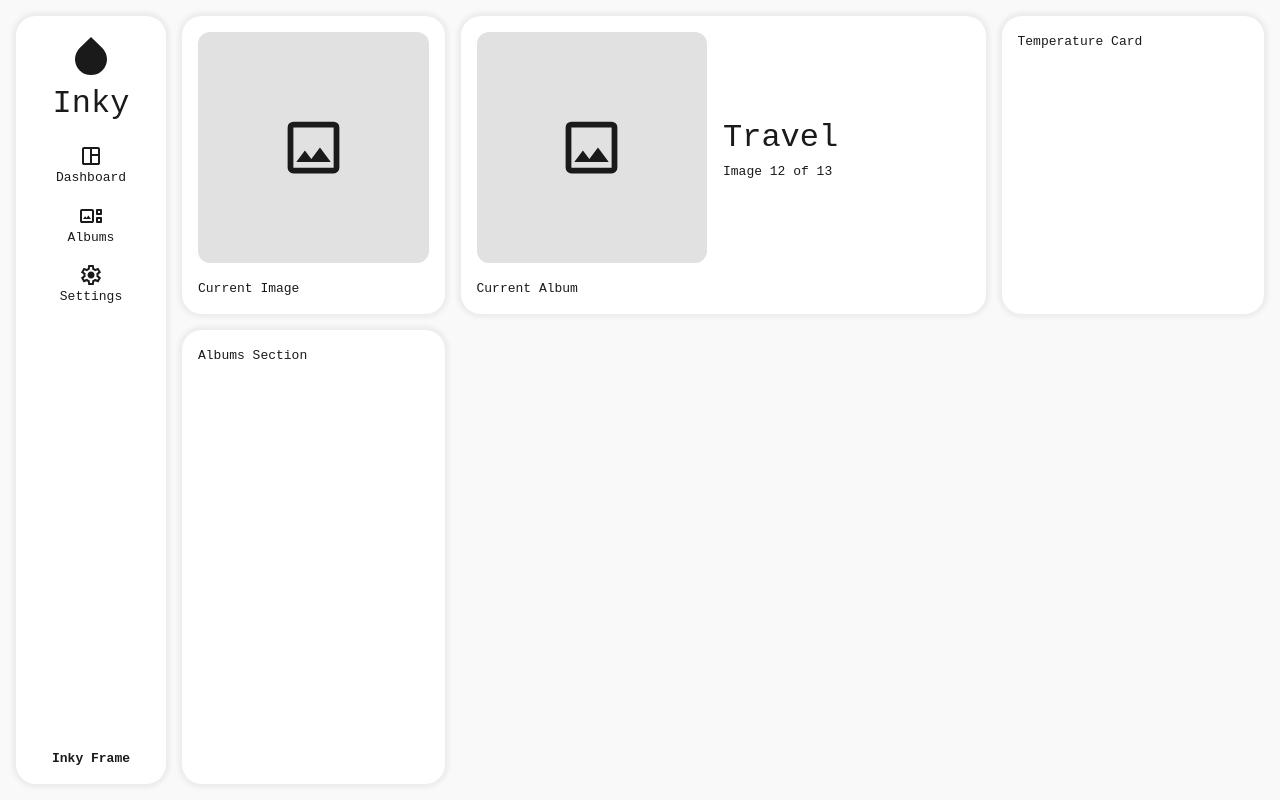
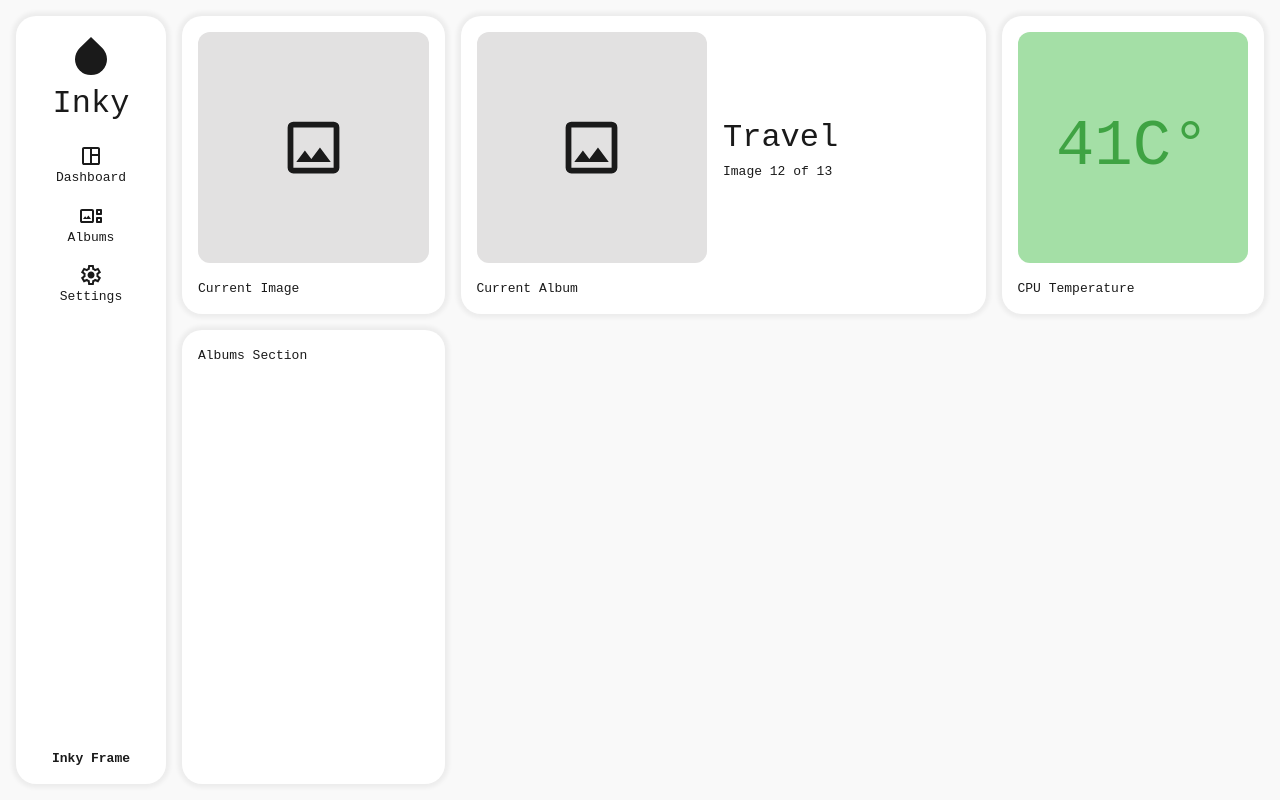
Before and after one commit to illtrythisout/inky-frame, a React app in the folder frontend/: page / in a window 1280 px wide. Built offline with nearby package versions, Linux system fonts and the light colour scheme; the HTML template or start-up script is replaced by a standard one.

Commit message:
Create temperatureCard

```diff
--- a/frontend/src/components/Dashboard/TemperatureCard.jsx
+++ b/frontend/src/components/Dashboard/TemperatureCard.jsx
@@ -1,7 +1,13 @@
+import styles from './temperatureCard.module.css';
+
 export default function TemperatureCard() {
+  let warningLevel = 'safe';
   return (
-    <div className="card">
-      <p>Temperature Card</p>
+    <div className={`card ${styles.widget}`}>
+      <div className={`${styles.imageContainer} ${styles[warningLevel]}`}>
+        <p>41C°</p>
+      </div>
+      <p>CPU Temperature</p>
     </div>
   );
 }
--- /dev/null
+++ b/frontend/src/components/Dashboard/temperatureCard.module.css
@@ -0,0 +1,35 @@
+.widget {
+  display: flex;
+  flex-direction: column;
+  gap: var(--padding-md);
+}
+
+.imageContainer {
+  display: flex;
+  justify-content: center;
+  align-items: center;
+
+  width: 100%;
+  /* aspect-ratio: 5 / 3; */
+  aspect-ratio: 1 / 1;
+
+  border-radius: var(--radius-md);
+
+  background-color: var(--color-surface-alt2);
+}
+.imageContainer > p {
+  font-size: 4rem;
+}
+
+.imageContainer.safe {
+  background-color: var(--color-success-alt);
+  color: var(--color-success);
+}
+.imageContainer.warning {
+  background-color: var(--color-warning-alt);
+  color: var(--color-warning);
+}
+.imageContainer.danger {
+  background-color: var(--color-danger-alt);
+  color: var(--color-danger);
+}
--- a/frontend/src/index.css
+++ b/frontend/src/index.css
@@ -39,9 +39,12 @@ select {
   --color-surface-alt: #f9f9f9;
   --color-surface-alt2: #e2e1e1;
   --color-text: #1a1a1a;
-  --color-danger: #ff5c5c;
-  --color-success: #4caf50;
-  --color-warning: #ffc107;
+  --color-danger: #ff4646;
+  --color-danger-alt: #ff9a9a;
+  --color-success: #3fa343;
+  --color-success-alt: #a4dfa6;
+  --color-warning: #e9af00;
+  --color-warning-alt: #f9dc86;
 
   /* spacing */
   --radius-sm: 6px;
```
